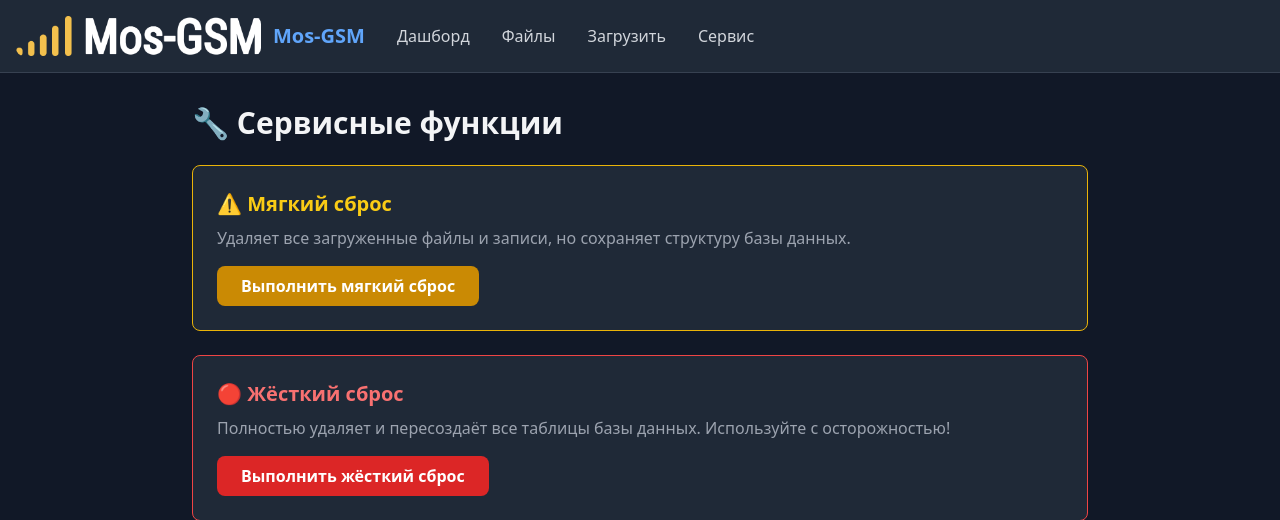
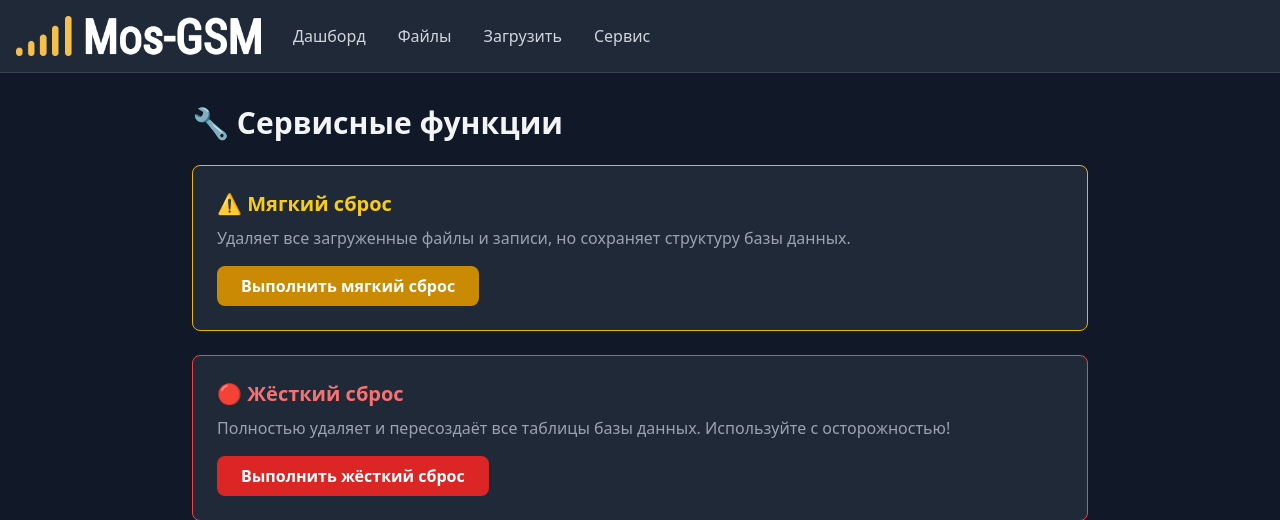
Before and after one commit to AndreKortesz/mosgsm-duplicates-service, a FastAPI app: page /admin/reset in a window 1280 px wide. Shown: the top 520 px of the page. Run offline with FastAPI, Linux system fonts and the light colour scheme; some libraries are stand-ins or nearby versions.

Commit message:
Update base.html

```diff
--- a/templates/base.html
+++ b/templates/base.html
@@ -13,9 +13,8 @@
         <div class="container mx-auto px-4 py-4">
             <div class="flex items-center justify-between">
                 <div class="flex items-center space-x-8">
-                    <a href="/ui/dashboard" class="flex items-center space-x-3 hover:opacity-80 transition-opacity">
-                        <img src="/static/logo.png" alt="Mos-GSM" class="h-10 w-auto rounded-lg object-contain">
-                        <span class="text-xl font-bold text-blue-400">Mos-GSM</span>
+                    <a href="/ui/dashboard" class="hover:opacity-80 transition-opacity">
+                        <img src="/static/logo.png" alt="Mos-GSM" class="h-10 w-auto object-contain">
                     </a>
                     <a href="/ui/dashboard" class="text-gray-300 hover:text-white transition-colors">Дашборд</a>
                     <a href="/ui/files" class="text-gray-300 hover:text-white transition-colors">Файлы</a>
```
